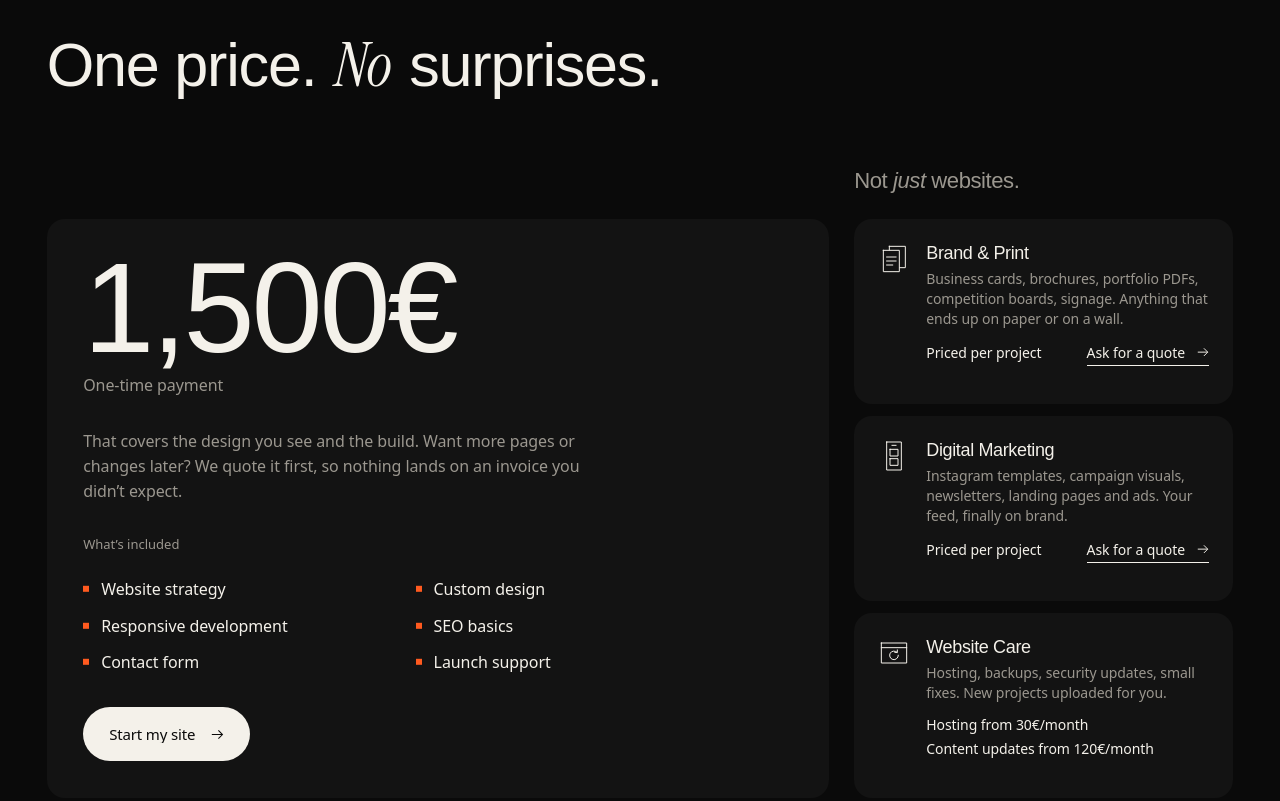
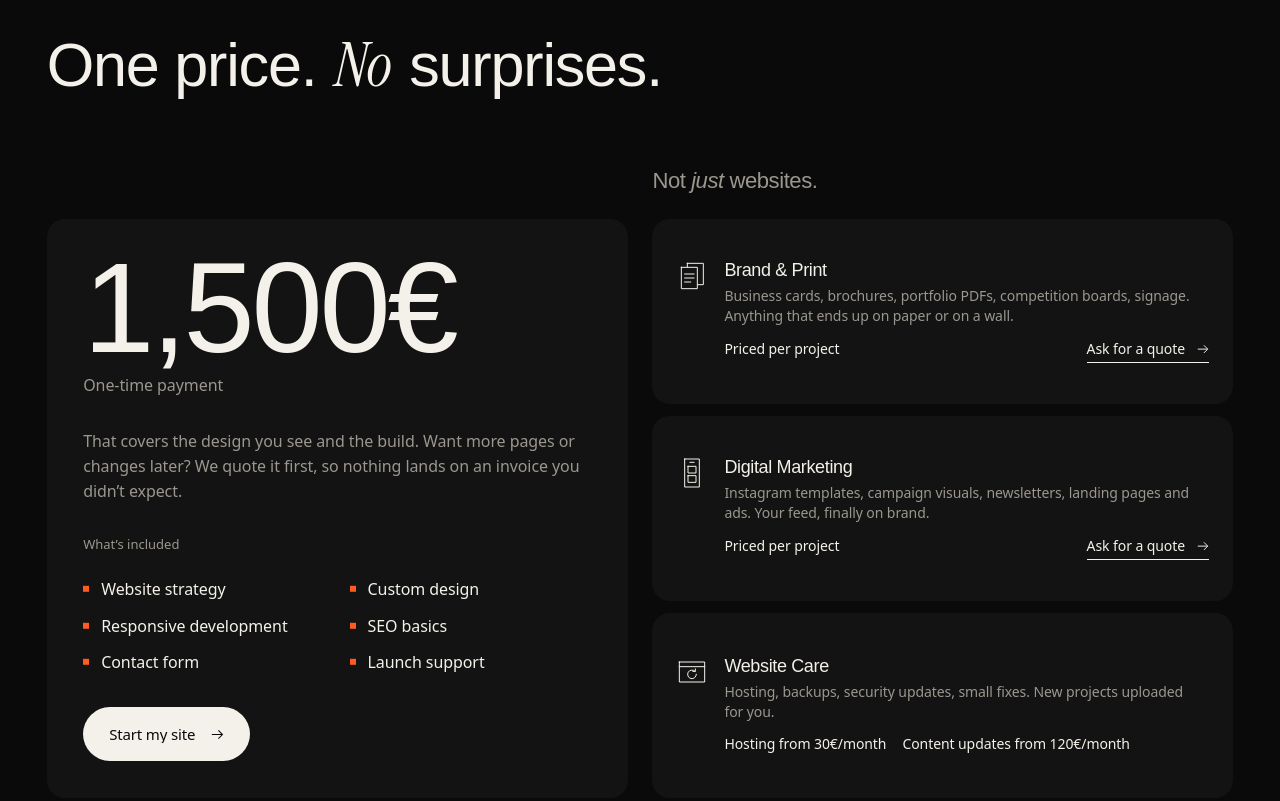
Before and after one commit to nmmilosevic/archi-studio, an Astro site: page /en in a window 1280 px wide. Shown: the part 6327-7128 px from the top of the page. Built offline with nearby package versions, Linux system fonts and the light colour scheme; Astro itself is replaced by a stand-in of ours; a web font is replaced by a local one.

Commit message:
Pricing: offer cols 1-6, extra services cols 7-12, even card rows
Co-Authored-By: Claude Opus 5.5 <noreply@anthropic.com>

```diff
--- a/src/pages/[lang]/index.astro
+++ b/src/pages/[lang]/index.astro
@@ -111,8 +111,8 @@ const beyondIcons = [
     </ul>
   </section>
 
-  <!-- Pricing: the offer takes columns 1–8 (price, note, what's included);
-       the extra services stack in columns 9–12 beside it. -->
+  <!-- Pricing: the offer takes columns 1–6 (price, note, what's included);
+       the extra services stack in columns 7–12 beside it. -->
   <section id="pricing" class="home-pricing" aria-labelledby="pricing-title">
     <div class="wrap section">
       <div class="grid section-head">
@@ -120,7 +120,7 @@ const beyondIcons = [
       </div>
 
       <div class="grid cards">
-        <div class="span-8 card home-pricing__offer" data-fade>
+        <div class="span-6 card home-pricing__offer" data-fade>
           <div>
             <p class="t-display home-pricing__price" data-count aria-label={h.pricing.price}>{h.pricing.price}</p>
             <p class="t-muted home-pricing__terms">{h.pricing.terms}</p>
@@ -135,7 +135,7 @@ const beyondIcons = [
           <div><Button href={contact} arrow>{h.pricing.action}</Button></div>
         </div>
 
-        <div class="span-4 home-pricing__more">
+        <div class="span-6 home-pricing__more">
           <h3 class="t-h4 t-muted" data-fade set:html={rich(h.beyond.title)}></h3>
           <div class="home-beyond" data-stagger>
             {h.beyond.items.map((item, i) => (
@@ -298,8 +298,8 @@ const beyondIcons = [
   @media (min-width: 900px) {
     /* Heading sits above the cards; the offer box and the card stack share row 2, so tops and bottoms line up */
     .cards > .home-pricing__more { display: contents; }
-    .home-pricing__more > h3 { grid-column: 9 / -1; grid-row: 1; }
-    .home-pricing__more > .home-beyond { grid-column: 9 / -1; grid-row: 2; }
+    .home-pricing__more > h3 { grid-column: 7 / -1; grid-row: 1; }
+    .home-pricing__more > .home-beyond { grid-column: 7 / -1; grid-row: 2; }
     .home-pricing__offer { grid-row: 2; justify-content: space-between; gap: var(--s-6); }
   }
   .home-pricing__price { font-size: clamp(4.5rem, 2.4rem + 7vw, 10rem); line-height: .82; }
@@ -307,7 +307,8 @@ const beyondIcons = [
   .home-pricing__included { display: grid; gap: var(--s-5); width: 100%; }
   @media (min-width: 600px) { .home-pricing__included .list-marked { grid-template-columns: repeat(2, minmax(0, 1fr)); column-gap: var(--gutter); max-width: 40rem; } }
   .home-pricing__more { display: grid; align-content: start; gap: var(--s-5); }
-  .home-beyond { display: grid; gap: var(--s-3); }
+  .home-beyond { display: grid; gap: var(--s-3); grid-auto-rows: 1fr; }
+  .home-beyond__item { align-content: center; }
   @media (max-width: 899px) { .home-pricing__more { margin-top: var(--s-8); } }
   .home-beyond__item {
     display: grid; grid-template-columns: auto minmax(0, 1fr); column-gap: var(--s-4); row-gap: var(--s-1);
```
